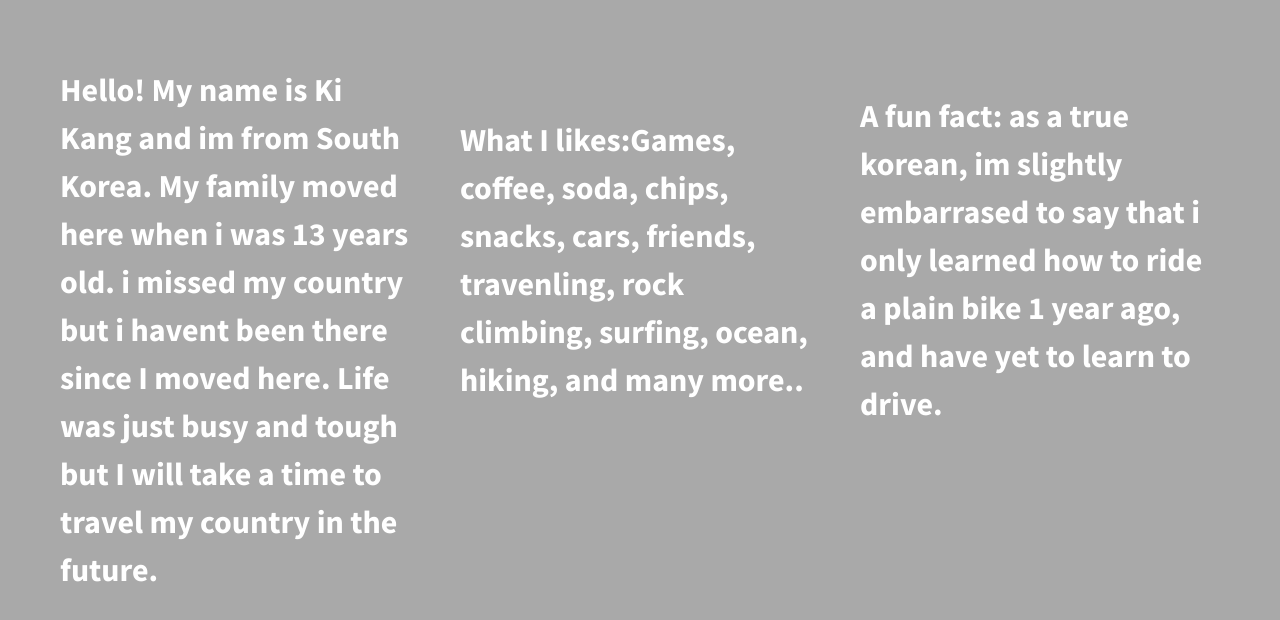
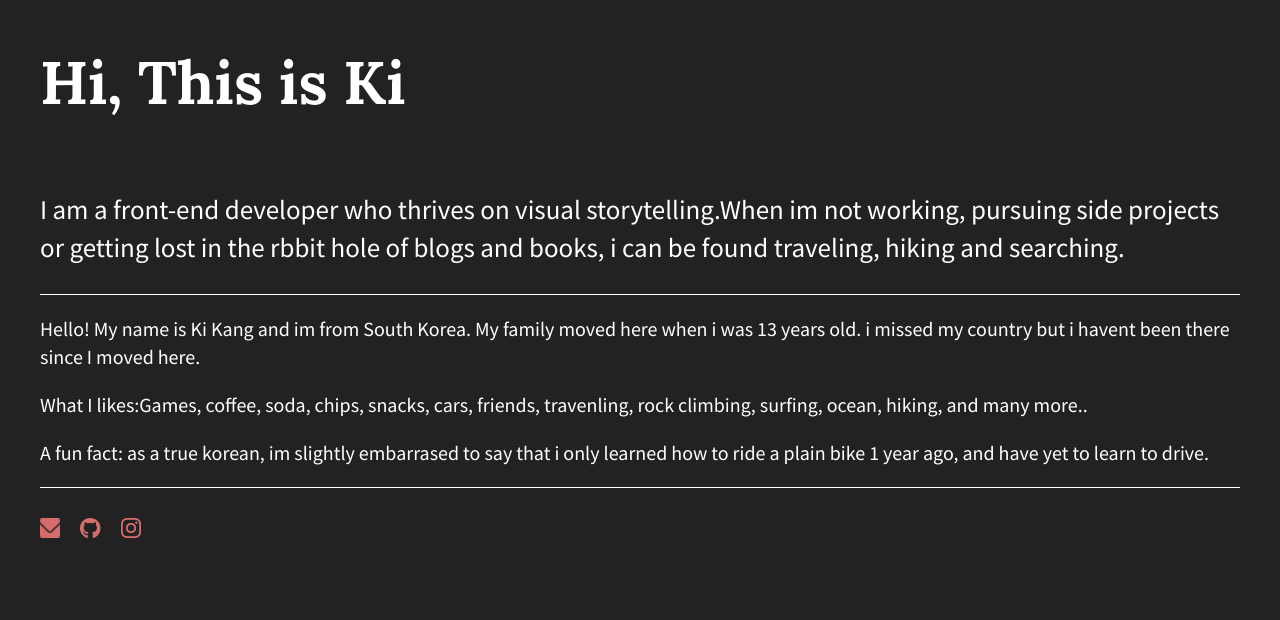
Before and after one commit to kikang20/divs-flexbox, a plain HTML site: page 07.01-206-divs-flexbox-starter/index.html in a window 1280 px wide. Drawn offline with nearby package versions, Linux system fonts and the light colour scheme.

Commit message:
finishing layout with flexbox

```diff
--- a/07.01-206-divs-flexbox-starter/css/main.css
+++ b/07.01-206-divs-flexbox-starter/css/main.css
@@ -97,47 +97,64 @@ textarea {
 
 
 html {
-  background-color: darkgrey;
+    background-color: #222;
     height: 100%;
+    width: 100%;
   }
 
 body {
     font-family: 'Source Sans Pro', sans-serif;
-  padding: 2em;
+    padding: 0em 2em;
     font-size: 1.25em;
-  height: 100%;
     color: #fff;
+    display: flex;
+    justify-content: center;
 }
 
-.wrapper {
-  /*add display:flex and set justify-content to space-between*/
-  font-weight: 700;
+  .flex-container {
     display: flex;
-  justify-content: space-around;
     flex-flow: row wrap;
-  align-items: center;
-}
-
-.div-1, .div-2, .div-3 {
-  /*give the divs a width of 30%, add display:flex, set justify-content and align-items to center*/
-  color: #fff;
-  line-height: 1.5em;
-  font-size: 1.6em;
-  height: 300px;
-  width: 30%;
-  display: flex;
-  justify-content: space-around;
-  align-items: center;
-
-}
-
-.div-1 {
-    padding-top: 140px;
+    justify-content: space-between;
+    max-width: 1200px;
 }
 
 
 
+header,
+footer {
+    width: 100%;
+    display: flex;
+    justify-content: flex-start;
+}
 
+header h1 {
+    font-family: 'Lora', sans-serif;
+    font-size: 3em;
+}
+
+main {
+    width: 100%;
+    display: flex;
+    justify-content: center;
+    border-bottom: 1px solid #fff;
+}
+
+main p {
+    font-size: 1.35em;
+}
+
+.flex-items {
+    display: flex;
+    justify-content: center;
+    align-items: center;
+    line-height: 1.5em;
+    font-size: 1em;
+    border-bottom: 1px solid #555;
+}
+
+footer {
+    border-top: 1px solid #fff;
+}
 /* ==========================================================================
    Helper classes
    ========================================================================== */
@@ -150,6 +167,9 @@ body {
     display: none !important;
 }
 
+img{
+    padding: 30px 20px 0 0;
+}
 /*
  * Hide only visually, but have it available for screen readers:
  * http://snook.ca/archives/html_and_css/hiding-content-for-accessibility
--- a/07.01-206-divs-flexbox-starter/index.html
+++ b/07.01-206-divs-flexbox-starter/index.html
@@ -1,5 +1,6 @@
 <!doctype html>
 <html class="no-js" lang="">
+
 <head>
     <meta charset="utf-8">
     <meta http-equiv="x-ua-compatible" content="ie=edge">
@@ -16,22 +17,40 @@
     <link href='http://fonts.googleapis.com/css?family=Lora:700' rel='stylesheet' type='text/css'>
     <link href='http://fonts.googleapis.com/css?family=Source+Sans+Pro:400,700' rel='stylesheet' type='text/css'>
 </head>
+
 <body>
     <!--[if lt IE 8]>
             <p class="browserupgrade">You are using an <strong>outdated</strong> browser. Please <a href="http://browsehappy.com/">upgrade your browser</a> to improve your experience.</p>
         <![endif]-->
 
     <section class="wrapper">
-            <div class="div-1">
-                Hello! My name is Ki Kang and im from South Korea. My family moved here when i was 13 years old. i missed my country but i havent been there since I moved here.
-                Life was just busy and tough but I will take a time to travel my country in the future.
+        <header>
+        <h1>Hi, This is Ki</h1>
+        </header>
+        <main>
+            <p>I am a front-end developer who thrives on visual storytelling.When im not working,
+            pursuing side projects or getting lost in the rbbit hole of blogs and books, i can be found traveling,
+            hiking and searching.</p>
+        </main>
+        <p class="div-1" class="flex-items">
+            <p>Hello! My name is Ki Kang and im from South Korea. My family moved here when i was 13 years old. i missed my
+            country but i havent been there since I moved here.</p>
         </div>
-            <div class="div-2">
-                What I likes:Games, coffee, soda, chips, snacks, cars, friends, travenling, rock climbing, surfing, ocean, hiking, and many more..
+        <p class="div-2" class="flex-items">
+            <p>What I likes:Games, coffee, soda, chips, snacks, cars, friends, travenling, rock climbing, surfing, ocean,
+            hiking, and many more..</p>
         </div>
-            <div class="div-3">
-                A fun fact: as a true korean, im slightly embarrased to say that i only learned how to ride a plain bike 1 year ago, and have yet to learn to drive.
+        <p class="div-3" class="flex-items">
+            <p>A fun fact: as a true korean, im slightly embarrased to say that i only learned how to ride a plain bike 1
+            year ago, and have yet to learn to drive.</p>
         </div>
+
+        <footer>
+            <img src="img/envelope.png" alt="envelope-icon">
+            <img src="img/github.png" alt="envelope-icon">
+            <img src="img/instagram.png" alt="envelope-icon">
+        </footer>
+
     </section>
 
     <script src="https://ajax.googleapis.com/ajax/libs/jquery/1.11.3/jquery.min.js"></script>
@@ -41,12 +60,15 @@
 
     <!-- Google Analytics: change UA-XXXXX-X to be your site's ID. -->
     <script>
-            (function(b,o,i,l,e,r){b.GoogleAnalyticsObject=l;b[l]||(b[l]=
-            function(){(b[l].q=b[l].q||[]).push(arguments)});b[l].l=+new Date;
-            e=o.createElement(i);r=o.getElementsByTagName(i)[0];
-            e.src='https://www.google-analytics.com/analytics.js';
-            r.parentNode.insertBefore(e,r)}(window,document,'script','ga'));
-            ga('create','UA-XXXXX-X','auto');ga('send','pageview');
+            (function (b, o, i, l, e, r) {
+                b.GoogleAnalyticsObject = l; b[l] || (b[l] =
+                    function () { (b[l].q = b[l].q || []).push(arguments) }); b[l].l = +new Date;
+                e = o.createElement(i); r = o.getElementsByTagName(i)[0];
+                e.src = 'https://www.google-analytics.com/analytics.js';
+                r.parentNode.insertBefore(e, r)
+            }(window, document, 'script', 'ga'));
+        ga('create', 'UA-XXXXX-X', 'auto'); ga('send', 'pageview');
     </script>
 </body>
+
 </html>
```
Also changed, not shown: 07.01-206-divs-flexbox-starter/img/envelope.png (added), 07.01-206-divs-flexbox-starter/img/github.png (added), 07.01-206-divs-flexbox-starter/img/instagram.png (added). Lines whose indentation alone changed are shown as unchanged.
